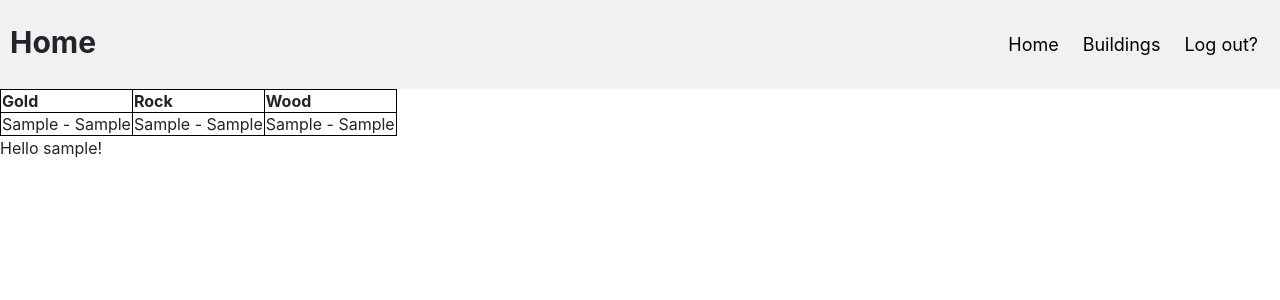
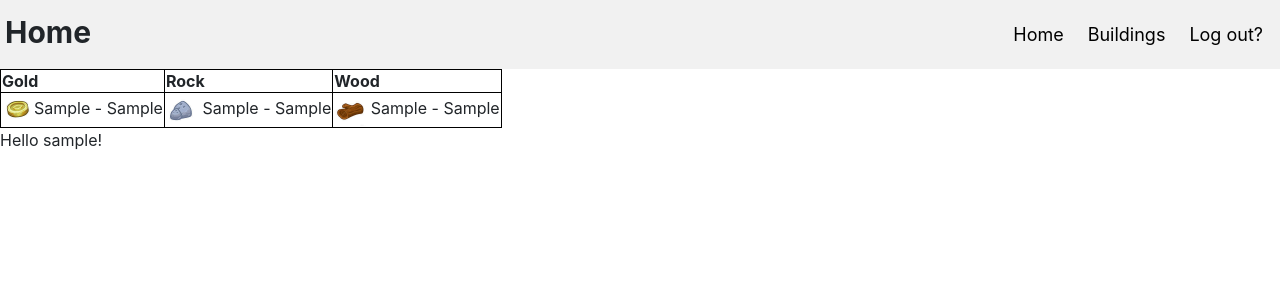
Before and after one commit to mredigonda/gold-empire, a Django app: template game/templates/game/home.html in a window 1280 px wide. Shown: the top 300 px of the page. Run offline with Django 3.2, Linux system fonts and the light colour scheme; the template is opened without the code that fills it: most values are stand-ins (such as "Sample title", 1, 10 or a date in 2020); some libraries are stand-ins or nearby versions.

Commit message:
Added cute icons to represent resources

```diff
--- a/game/static/game/style.css
+++ b/game/static/game/style.css
@@ -1,4 +1,4 @@
-table {s
+table {
     border-collapse: collapse;
 }
 
@@ -10,7 +10,7 @@ table, th, td {
 .header {
     overflow: hidden;
     background-color: #f1f1f1;
-    padding: 20px 10px;
+    padding: 10px 5px;
 }
 
 /* Style the header links */
@@ -25,7 +25,7 @@ table, th, td {
     border-radius: 4px;
 }
 
-/* Style the logo link (notice that we set the same value of line-height and font-size to prevent the header to increase when the font gets bigger */
+/* Style the logo (notice that we set the same value of line-height and font-size to prevent the header to increase when the font gets bigger */
 .header span.header-title {
     font-size: 30px;
     font-weight: bold;
--- a/game/templates/game/base.html
+++ b/game/templates/game/base.html
@@ -19,9 +19,17 @@
         <th>Wood</th>
     </tr>
     <tr>
-        <td>{{ gold_units }} - {{ gold_subunits }}</td>
-        <td>{{ rock_units }} - {{ rock_subunits }}</td>
-        <td>{{ wood_units }} - {{ wood_subunits }}</td>
+        <td>
+            <img src="{% static 'game/gold.jpg' %}" alt="Gold Units" height="32" width="32">{{ gold_units }} - {{ gold_subunits }}
+        </td>
+        <td>
+            <img src="{% static 'game/rock.jpg' %}" alt="Gold Units" height="32" width="32">
+            {{ rock_units }} - {{ rock_subunits }}
+        </td>
+        <td>
+            <img src="{% static 'game/wood.jpg' %}" alt="Gold Units" height="32" width="32">
+            {{ wood_units }} - {{ wood_subunits }}
+        </td>
     </tr>
 </table>
 {% block content %}
```
Also changed, not shown: db.sqlite3, game/static/game/gold.jpg (added), game/static/game/rock.jpg (added), game/static/game/wood.jpg (added).
